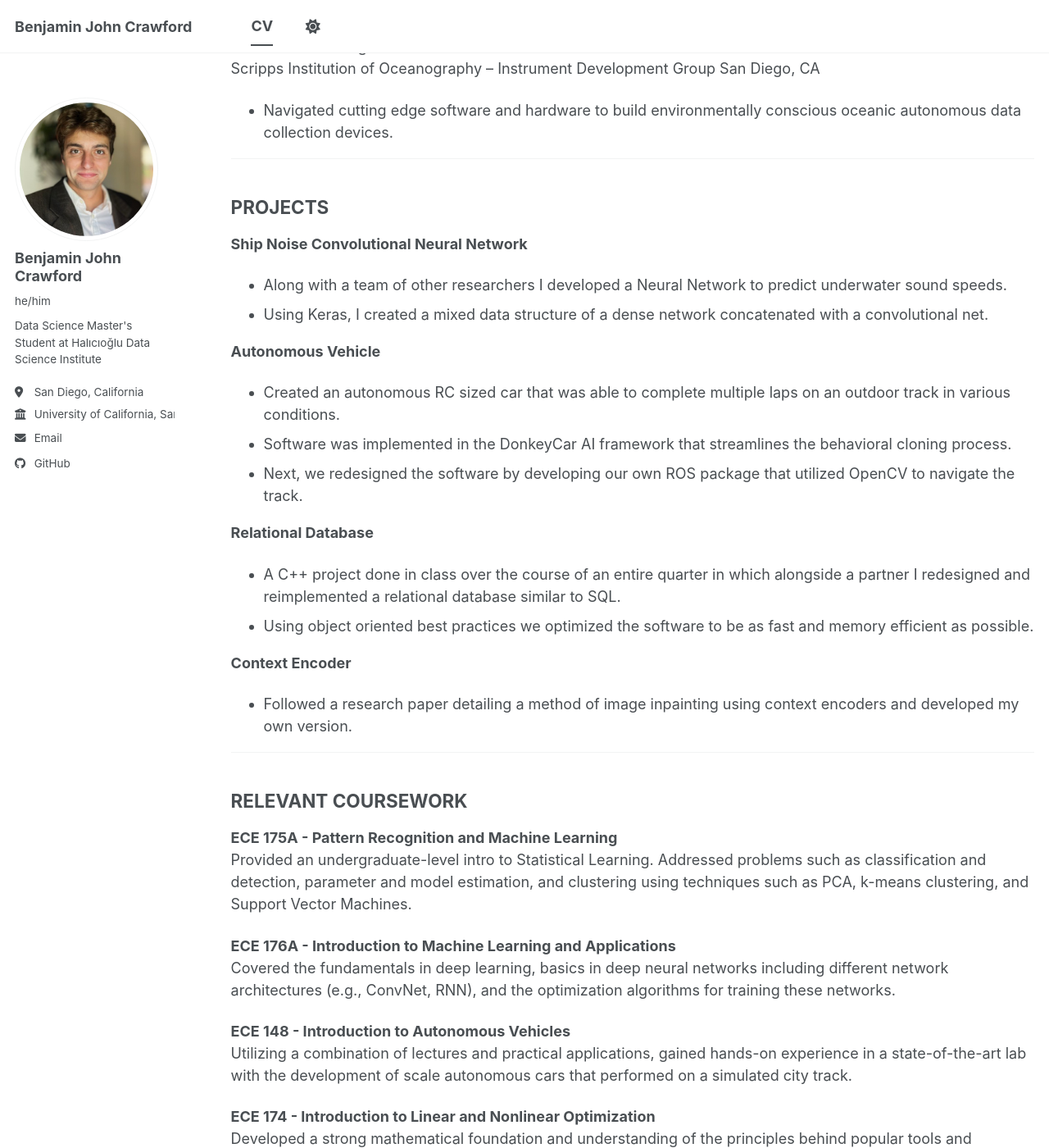
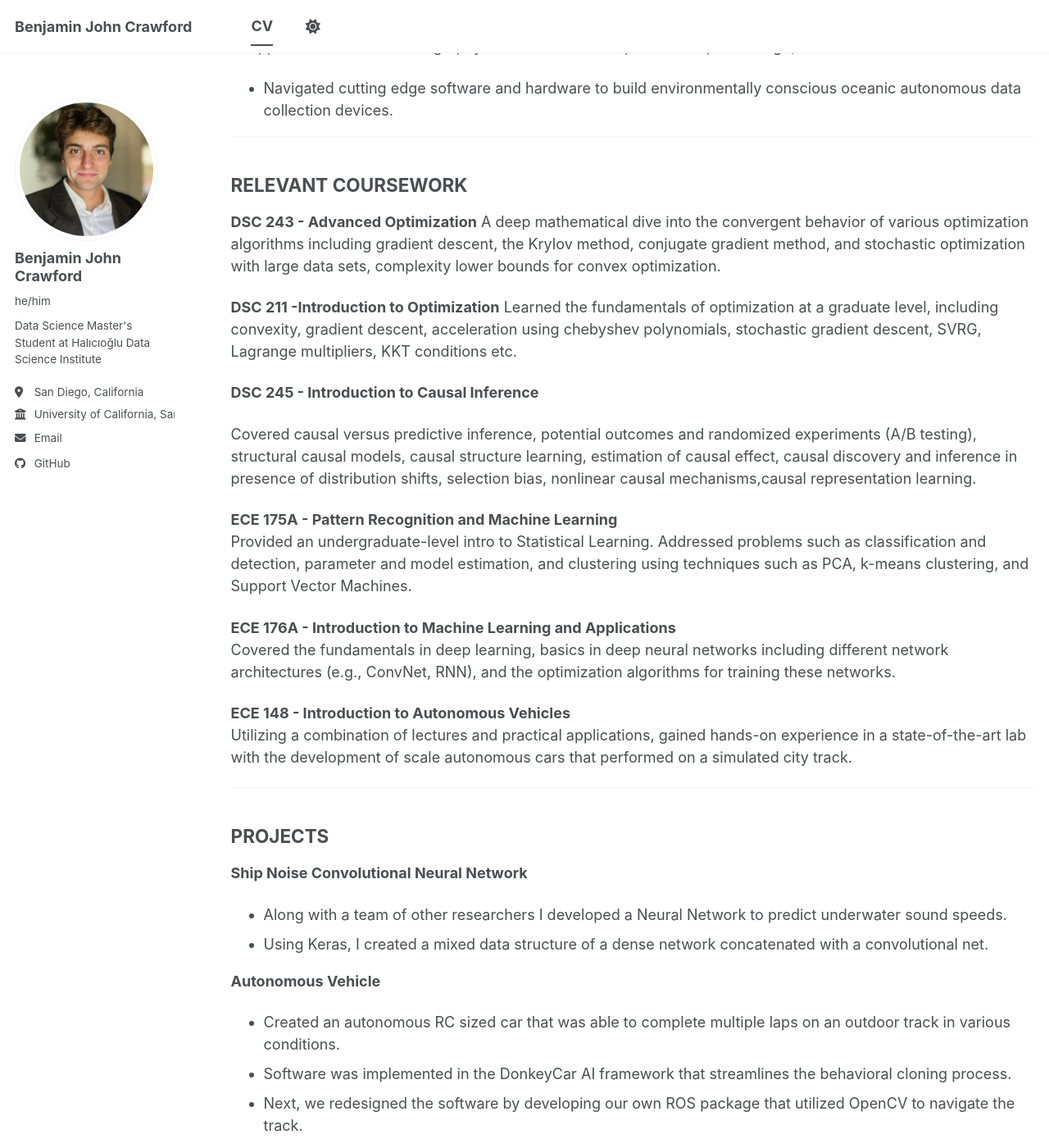
Before and after one commit to benjohncrawford/benjohncrawford.github.io, a Jekyll site: the page built from _pages/cv.md, in a window 1280 px wide and 1400 px high, scrolled down 1886 px. Shown: the whole window at 82% size. Built offline with Jekyll 4.4.1, drawn with Linux system fonts in a browser that asks for light colours; a script bundle is joined from its source files by our own code; library files that are not in the unit come from our copies; some of the changed text lies outside the part shown.

Commit message:
Update CV

```diff
--- a/_pages/cv.md
+++ b/_pages/cv.md
@@ -73,6 +73,29 @@ Scripps Institution of Oceanography – Instrument Development Group	San Diego,
 
 ---
 
+## **RELEVANT COURSEWORK**
+
+**DSC 243 \- Advanced Optimization**
+A deep mathematical dive into the convergent behavior of various optimization algorithms including gradient descent, the Krylov method, conjugate gradient method, and stochastic optimization with large data sets, complexity lower bounds for convex optimization.
+
+**DSC 211 \-Introduction to Optimization**
+Learned the fundamentals of optimization at a graduate level, including convexity, gradient descent, acceleration using chebyshev polynomials, stochastic gradient descent, SVRG, Lagrange multipliers, KKT conditions etc.
+
+**DSC 245 \- Introduction to Causal Inference**
+
+Covered causal versus predictive inference, potential outcomes and randomized experiments (A/B testing), structural causal models, causal structure learning, estimation of causal effect, causal discovery and inference in presence of distribution shifts, selection bias, nonlinear causal mechanisms,causal representation learning.
+
+**ECE 175A \- Pattern Recognition and Machine Learning**
+Provided an undergraduate-level intro to Statistical Learning. Addressed problems such as classification and detection, parameter and model estimation, and clustering using techniques such as PCA, k-means clustering, and Support Vector Machines.
+
+**ECE 176A \- Introduction to Machine Learning and Applications**
+Covered the fundamentals in deep learning, basics in deep neural networks including different network architectures (e.g., ConvNet, RNN), and the optimization algorithms for training these networks.
+
+**ECE 148 \- Introduction to Autonomous Vehicles**
+Utilizing a combination of lectures and practical applications, gained hands-on experience in a state-of-the-art lab with the development of scale autonomous cars that performed on a simulated city track.
+
+---
+
 ## **PROJECTS**
 
 **Ship Noise Convolutional Neural Network**
@@ -94,23 +117,6 @@ Scripps Institution of Oceanography – Instrument Development Group	San Diego,
 **Context Encoder**
 
 * Followed a research paper detailing a method of image inpainting using context encoders and developed my own version.
-
-
----
-
-## **RELEVANT COURSEWORK**
-
-**ECE 175A \- Pattern Recognition and Machine Learning**
-Provided an undergraduate-level intro to Statistical Learning. Addressed problems such as classification and detection, parameter and model estimation, and clustering using techniques such as PCA, k-means clustering, and Support Vector Machines.
-
-**ECE 176A \- Introduction to Machine Learning and Applications**
-Covered the fundamentals in deep learning, basics in deep neural networks including different network architectures (e.g., ConvNet, RNN), and the optimization algorithms for training these networks.
-
-**ECE 148 \- Introduction to Autonomous Vehicles**
-Utilizing a combination of lectures and practical applications, gained hands-on experience in a state-of-the-art lab with the development of scale autonomous cars that performed on a simulated city track.
-
-**ECE 174 \- Introduction to Linear and Nonlinear Optimization**
-Developed a strong mathematical foundation and understanding of the principles behind popular tools and techniques employed in modern machine learning and data science.
 
 ---
 
```
Also changed, not shown: other parts of _pages/cv.md (+2 -2 lines).
